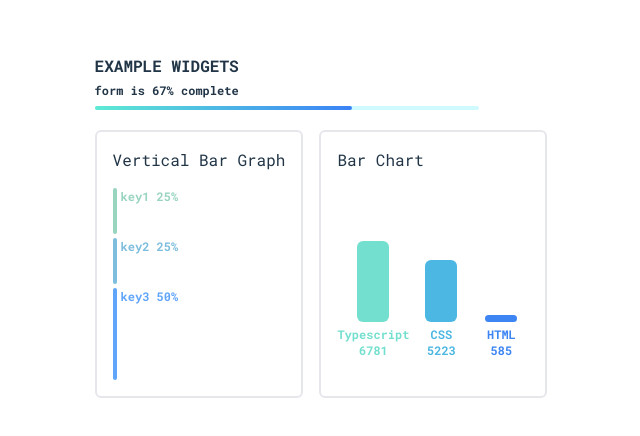
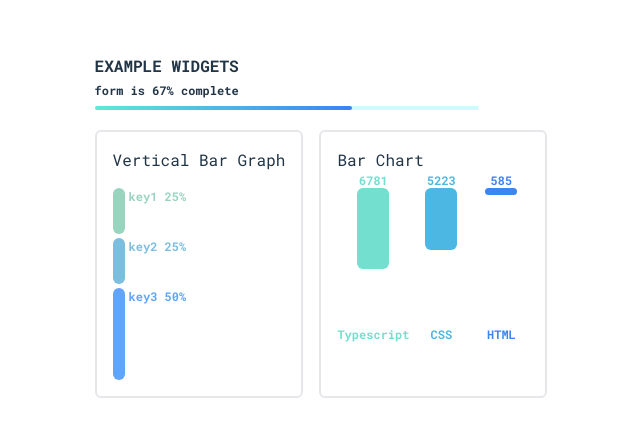
Before and after one commit to JustinePham/widgets, a React (Vite) app: page / in a window 1280 px wide. Shown: the part 174-610 px from the top of the page, without its empty margins (319-959 px from the left). Built offline with nearby package versions, Linux system fonts and the light colour scheme.

Commit message:
update labels

```diff
--- a/src/App.tsx
+++ b/src/App.tsx
@@ -14,7 +14,7 @@ function App() {
         <div className="border-2 rounded-md p-4">
           <h1 className="pb-4">Vertical Bar Graph</h1>
           <div className='w-24 h-48'>
-            <VerticalPctBarGraph data={{key1: 25, key2: 25, key3:50}} barWidth='0.25rem'/>
+            <VerticalPctBarGraph data={{key1: 25, key2: 25, key3:50}} barWidth='0.75rem'/>
 
           </div>
         </div>
--- a/src/components/barchart.tsx
+++ b/src/components/barchart.tsx
@@ -11,10 +11,11 @@ const BarChart: FC<{ data:{[key: string]: number}, barWidth:string, colors:strin
             sections.map((section, index) => (
                 <div className='h-full w-full'>
                     <div className="w-full h-full flex flex-col justify-end rounded-md gap-1 items-center"  key={section}>
-                        <div className='h-4/5 flex items-end'>
+                        <div className='h-4/5 flex flex-col jusitfy-end'>
+                            <label className="text-xs font-bold text-center" style={{ color: colors[index] }}>{data[section]}</label>
                             <div className=" rounded-md" style={{ backgroundColor: colors[index], width:barWidth, height: ((data[section] / sum) * 100) + "%"  }}></div>
                         </div>
-                        <label className="text-xs font-bold text-center h-1/5" style={{ color: colors[index] }}>{section} {data[section]} </label>
+                        <label className="text-xs font-bold text-center h-1/5" style={{ color: colors[index] }}>{section}</label>
                     </div>
                 </div>
             ))
```
